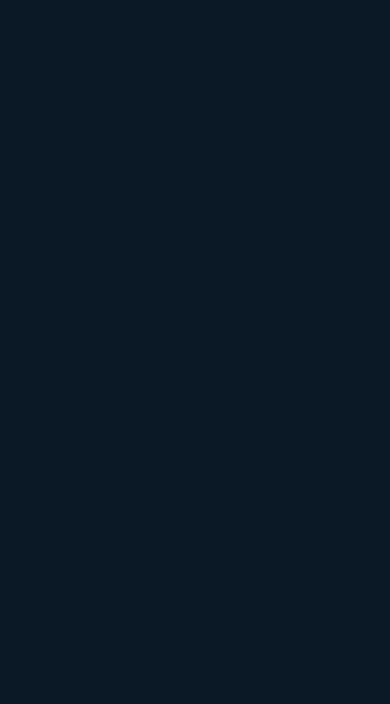
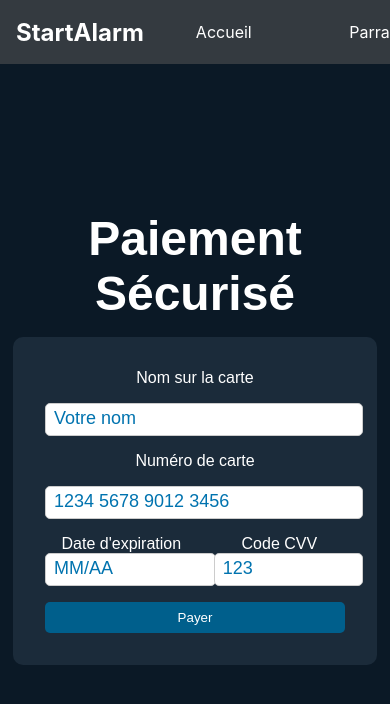
Before and after one commit to Garwoos/Acti-Protect, a React (Create React App) app in the folder start-alarm/: page /paiement in a window 390 px wide. Before the commit this address had no page. Shown: the top 704 px of the page. Built offline with nearby package versions, Linux system fonts and the light colour scheme.

Commit message:
Add react-stripe-js dependency and implement responsive NavBar with scroll effect; update routes and styles for improved layout

```diff
--- a/start-alarm/package.json
+++ b/start-alarm/package.json
@@ -15,6 +15,7 @@
     "react-intersection-observer": "^9.14.1",
     "react-router-dom": "^7.1.1",
     "react-scripts": "5.0.1",
+    "react-stripe-js": "^1.1.5",
     "web-vitals": "^4.2.4"
   },
   "scripts": {
--- a/start-alarm/src/App.js
+++ b/start-alarm/src/App.js
@@ -5,6 +5,8 @@ import Login from './login'; // Assurez-vous que le chemin est correct
 import Register from './register'; // Assurez-vous que le chemin est correct
 import Accueil from './accueil'; // Assurez-vous que le chemin est correct
 import Simulateur from './simulateur';
+import Parrainage from './parrainage';
+import Paiement from './paiement';
 
 function App() {
   return (
@@ -19,6 +21,8 @@ function App() {
           <Route path="/register" element={<Register />} />
           <Route path="/accueil" element={<Accueil />} />
           <Route path="/simulateur" element={<Simulateur />} />
+          <Route path="/parrainage" element={<Parrainage />} />
+          <Route path="/paiement" element={<Paiement />} />
         </Routes>
       </div>
     </Router>
--- a/start-alarm/src/components/GridCanvas.js
+++ b/start-alarm/src/components/GridCanvas.js
@@ -317,7 +317,7 @@ const GridCanvas = ({ tool, toolInHand, setToolInHand }) => {
     <div style={{ position: 'relative', width: '100%', height: '100%' }}>
       <canvas
         ref={canvasRef}
-        style={{ border: '1px solid black', display: 'block', backgroundColor: '#fff' }}
+        style={{ border: '1px solid black', display: 'block', backgroundColor: '#fff', marginTop: 64 }}
         onMouseDown={handleMouseDown}
         onMouseMove={handleMouseMove}
         onMouseUp={handleMouseUp}
--- a/start-alarm/src/components/Toolbar.js
+++ b/start-alarm/src/components/Toolbar.js
@@ -54,7 +54,7 @@ const styles = {
   toolbar: {
     width: '20%',
     backgroundColor: '#070f17',
-    padding: '1rem',
+    padding: '0rem 1rem 0rem 1rem',
     position: 'absolute',
     right: 0,
     top: 64,
--- a/start-alarm/src/navBar.css
+++ b/start-alarm/src/navBar.css
@@ -1,8 +1,18 @@
 .custom-navbar {
-    background-color: #343a40; /* Couleur sombre pour la navbar */
-    height: 4rem;
-    overflow: visible;
-  }
+  background-color: #343a40; /* Couleur sombre par défaut */
+  height: 4rem;
+  overflow: visible;
+  position: fixed;
+  top: 0;
+  width: 100%;
+  z-index: 1000;
+  transition: background-color 0.3s ease; /* Transition fluide */
+}
+
+.custom-navbar.navbar-transparent {
+  background-color: rgba(0, 0, 0, 0.5); /* Fond transparent avec opacité */
+  backdrop-filter: blur(10px); /* Ajoute un effet de flou */
+}
 
   .navbar-container {
     display: flex;
--- a/start-alarm/src/navBar.js
+++ b/start-alarm/src/navBar.js
@@ -1,4 +1,4 @@
-import React from 'react';
+import React, { useState, useEffect } from 'react';
 import Container from 'react-bootstrap/Container';
 import Nav from 'react-bootstrap/Nav';
 import Navbar from 'react-bootstrap/Navbar';
@@ -6,13 +6,35 @@ import NavDropdown from 'react-bootstrap/NavDropdown';
 import './navBar.css'; // Assurez-vous de lier votre CSS
 
 const NavBar = () => {
+  const [isScrolled, setIsScrolled] = useState(false);
+
+  useEffect(() => {
+    const handleScroll = () => {
+      if (window.scrollY > 50) {
+        setIsScrolled(true);
+      } else {
+        setIsScrolled(false);
+      }
+    };
+
+    window.addEventListener('scroll', handleScroll);
+
+    // Nettoyage de l'événement lors du démontage du composant
+    return () => {
+      window.removeEventListener('scroll', handleScroll);
+    };
+  }, []);
+
   return (
-    <Navbar expand="lg" className="custom-navbar">
+    <Navbar
+      expand="lg"
+      className={`custom-navbar ${isScrolled ? 'navbar-transparent' : ''}`}
+    >
       <Container className="navbar-container">
         <Navbar.Brand href="/accueil">StartAlarm</Navbar.Brand>
         <Nav className="me-auto">
           <Nav.Link href="/accueil">Accueil</Nav.Link>
-        <Nav.Link href="#link">Parrainer</Nav.Link>
+          <Nav.Link href="/parrainage">Parrainer</Nav.Link>
           <NavDropdown
             title="Configurateur"
             id="basic-nav-dropdown"
@@ -21,7 +43,7 @@ const NavBar = () => {
             <NavDropdown.Item href="/simulateur">
               Dessiner Mes Plans
             </NavDropdown.Item>
-            <NavDropdown.Item className='a-circle' href="/simulateur">
+            <NavDropdown.Item className="a-circle" href="/simulateur">
               Consulter Mes Plans
             </NavDropdown.Item>
           </NavDropdown>
--- /dev/null
+++ b/start-alarm/src/paiement.css
@@ -0,0 +1,51 @@
+.paiement-content {
+    background-color: #0b1926;
+    color: white;
+    min-height: 100vh;
+    display: flex;
+    flex-direction: column;
+    align-items: center;
+    justify-content: center;
+    font-family: 'Poppins', sans-serif;
+  }
+
+  .paiement-title {
+    font-size: 3rem;
+    margin-bottom: 1rem;
+  }
+
+  .paiement-form {
+    background-color: #1b2b3a;
+    padding: 2rem;
+    border-radius: 10px;
+    display: flex;
+    flex-direction: column;
+    gap: 1rem;
+    width: 300px;
+  }
+
+  .paiement-input {
+    width: 100%;
+    padding: 0.5rem;
+    border-radius: 5px;
+    border: 1px solid #ccc;
+  }
+
+  .paiement-row {
+    display: flex;
+    justify-content: space-between;
+    gap: 1rem;
+  }
+
+  .paiement-submit {
+    background-color: #005f8c;
+    color: white;
+    border: none;
+    border-radius: 5px;
+    padding: 0.5rem 1rem;
+    cursor: pointer;
+  }
+
+  .paiement-submit:hover {
+    background-color: #014a6c;
+  }
--- /dev/null
+++ b/start-alarm/src/paiement.js
@@ -0,0 +1,48 @@
+import React from 'react';
+import { motion } from 'framer-motion';
+import './paiement.css';
+import NavBar from './navBar';
+
+const Paiement = () => {
+  return (
+    <div className="paiement-main">
+      <div className="paiement-navbar">
+        <NavBar />
+      </div>
+      <div className="paiement-content">
+        <motion.h1
+          initial={{ opacity: 0, scale: 0.9 }}
+          animate={{ opacity: 1, scale: 1 }}
+          transition={{ duration: 1 }}
+          className="paiement-title"
+        >
+          Paiement Sécurisé
+        </motion.h1>
+        <motion.form
+          initial={{ opacity: 0, y: 30 }}
+          animate={{ opacity: 1, y: 0 }}
+          transition={{ duration: 1.5 }}
+          className="paiement-form"
+        >
+          <label>Nom sur la carte</label>
+          <input type="text" placeholder="Votre nom" className="paiement-input" />
+          <label>Numéro de carte</label>
+          <input type="text" placeholder="1234 5678 9012 3456" className="paiement-input" />
+          <div className="paiement-row">
+            <div>
+              <label>Date d'expiration</label>
+              <input type="text" placeholder="MM/AA" className="paiement-input" />
+            </div>
+            <div>
+              <label>Code CVV</label>
+              <input type="text" placeholder="123" className="paiement-input" />
+            </div>
+          </div>
+          <button type="submit" className="paiement-submit">Payer</button>
+        </motion.form>
+      </div>
+    </div>
+  );
+};
+
+export default Paiement;
--- /dev/null
+++ b/start-alarm/src/parrainage.css
@@ -0,0 +1,47 @@
+.parrainage-content {
+    background-color: #0b1926;
+    color: white;
+    min-height: 100vh;
+    display: flex;
+    flex-direction: column;
+    align-items: center;
+    justify-content: center;
+    font-family: 'Poppins', sans-serif;
+  }
+
+  .parrainage-title {
+    font-size: 3rem;
+    margin-bottom: 1rem;
+  }
+
+  .parrainage-text {
+    font-size: 1.2rem;
+    text-align: center;
+    margin: 1rem;
+  }
+
+  .parrainage-link {
+    display: flex;
+    align-items: center;
+    gap: 1rem;
+  }
+
+  .parrainage-input {
+    width: 20rem;
+    padding: 0.5rem;
+    border-radius: 5px;
+    border: 1px solid #ccc;
+  }
+
+  .parrainage-copy {
+    background-color: #005f8c;
+    color: white;
+    border: none;
+    border-radius: 5px;
+    padding: 0.5rem 1rem;
+    cursor: pointer;
+  }
+
+  .parrainage-copy:hover {
+    background-color: #014a6c;
+  }
--- /dev/null
+++ b/start-alarm/src/parrainage.js
@@ -0,0 +1,43 @@
+import React from 'react';
+import { motion } from 'framer-motion';
+import './parrainage.css';
+import NavBar from './navBar';
+
+const Parrainage = () => {
+  return (
+    <div className="parrainage-main">
+      <div className="parrainage-navbar">
+        <NavBar />
+      </div>
+      <div className="parrainage-content">
+        <motion.h1
+          initial={{ opacity: 0, y: -50 }}
+          animate={{ opacity: 1, y: 0 }}
+          transition={{ duration: 1 }}
+          className="parrainage-title"
+        >
+          Programme de Parrainage
+        </motion.h1>
+        <motion.p
+          initial={{ opacity: 0, y: 50 }}
+          animate={{ opacity: 1, y: 0 }}
+          transition={{ duration: 1.5 }}
+          className="parrainage-text"
+        >
+          Invitez vos amis à découvrir StartAlarm et recevez des récompenses exclusives ! Partagez votre lien de parrainage ci-dessous.
+        </motion.p>
+        <motion.div
+          initial={{ scale: 0.8, opacity: 0 }}
+          animate={{ scale: 1, opacity: 1 }}
+          transition={{ duration: 1, delay: 0.5 }}
+          className="parrainage-link"
+        >
+          <input type="text" readOnly value="https://startalarm.com/invite/yourcode" className="parrainage-input" />
+          <button className="parrainage-copy">Copier</button>
+        </motion.div>
+      </div>
+    </div>
+  );
+};
+
+export default Parrainage;
--- a/start-alarm/src/simulateur.css
+++ b/start-alarm/src/simulateur.css
@@ -3,6 +3,10 @@
     height: 100vh;
     width: 100%;
     display: flex;
+}
+
+.simulateur-navbar {
+    z-index: 2;
 }
 
 .simulateur-title {
@@ -12,7 +16,6 @@
     width: 80%;
     text-align: center;
     background-color: #070f17;
-    z-index: 1;
 }
 
 .simulateur-grid-container {
--- a/start-alarm/src/simulateur.js
+++ b/start-alarm/src/simulateur.js
@@ -10,9 +10,10 @@ const Simulateur = () => {
 
   return (
     <div className="main-container">
-      <NavBar />
+      <div className='simulateur-navbar'>
+        <NavBar />
+      </div>
       <div className='simulateur-container'>
-        <h1 className='simulateur-title'>Configurateur</h1>
         <div className='simulateur-grid-container'>
           <GridCanvas tool={tool} toolInHand={toolInHand} setToolInHand={setToolInHand} />
         </div>
```
Also changed, not shown: 1 other file (tests, documents, lock files or other folders). Lines whose indentation alone changed are shown as unchanged.
